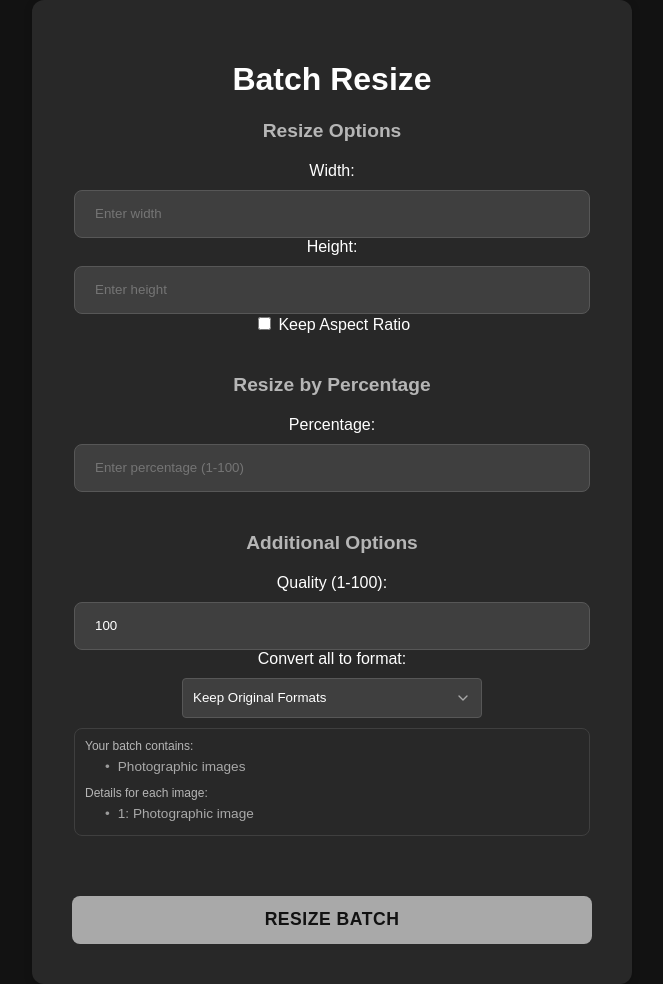
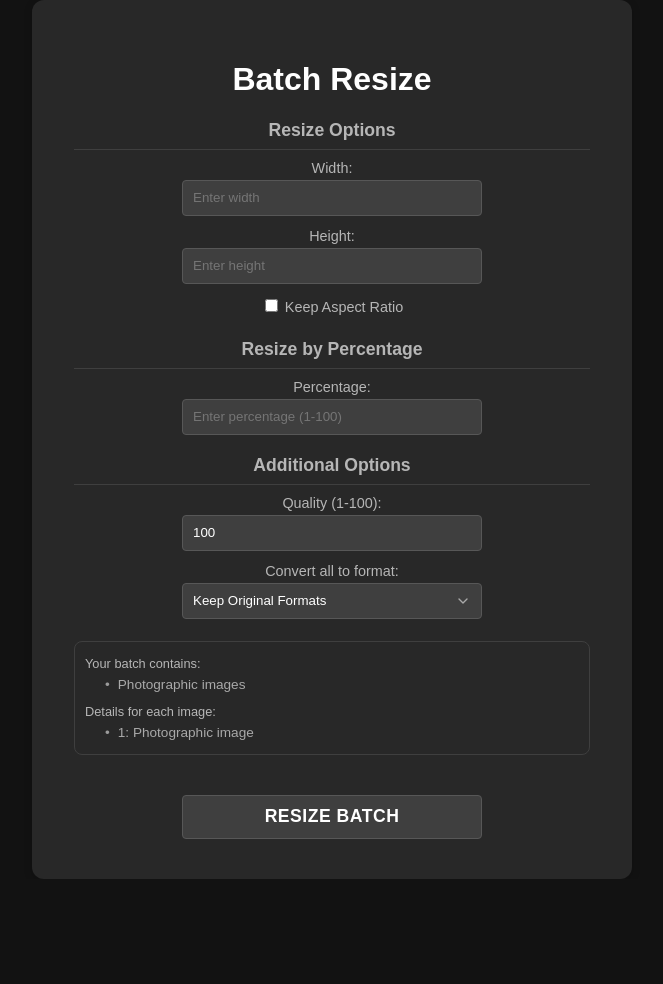
Before and after one commit to Tiritibambix/ImaGUIck, a Flask app: page /resize_batch_options/1 in a window 1280 px wide. Shown: the whole page, without its empty margins (308-971 px from the left). After the commit the page ends 879 px from the top, so only its background shows below. Run offline with Flask 3, Linux system fonts and the light colour scheme; some libraries are stand-ins or nearby versions.

Commit message:
style(ui): optimize form layouts and visual hierarchy
- Reduce container padding for more compact layout
- Add subtle section separators in form legends (resize forms only)
- Reduce spacing between form elements (12px)
- Standardize input heights (36px inputs, 44px submit)
- Improve typography scale and spacing
  - Legends: 1.1rem
  - Labels: 0.9rem
  - Help text: 0.8rem
  - Optimize label and help text margins
- Keep batch info section aligned with form width

```diff
--- a/templates/resize_batch.html
+++ b/templates/resize_batch.html
@@ -57,7 +57,7 @@
             width: 90%;
             max-width: 500px;
             background-color: var(--clr-surface-a10);
-            padding: var(--spacing-large);
+            padding: var(--spacing-medium);
             border-radius: var(--border-radius-lg);
             box-shadow: var(--box-shadow);
             text-align: center;
@@ -66,7 +66,7 @@
         }
 
         form fieldset {
-            margin-bottom: var(--spacing-large);
+            margin-bottom: var(--spacing-medium);
             border: none;
             padding: 0;
             display: flex;
@@ -78,10 +78,12 @@
             text-align: center;
             font-weight: bold;
             color: var(--clr-primary-a40);
-            margin-bottom: var(--spacing-medium);
+            margin-bottom: var(--spacing-small);
             width: 100%;
-            font-size: 1.2rem;
-            padding: 0 var(--spacing-small);
+            font-size: 1.1rem;
+            padding: 0;
+            border-bottom: 1px solid var(--clr-surface-a20);
+            padding-bottom: 8px;
         }
 
         .form-group {
@@ -89,90 +91,51 @@
             flex-direction: column;
             align-items: center;
             width: 100%;
+            margin-bottom: 12px;
+        }
+
+        .form-group:last-child {
+            margin-bottom: 0;
+        }
+
+        label {
+            color: var(--clr-primary-a40);
+            margin-bottom: 4px;
+            font-size: 0.9rem;
         }
 
         input[type="file"],
         input[type="text"],
+        select,
         button {
-            padding: var(--spacing-small);
-            margin-top: var(--spacing-small);
+            padding: 8px var(--spacing-small);
+            margin-top: 0;
             border: 1px solid var(--clr-surface-a30);
             border-radius: 4px;
             width: var(--input-width);
-            height: var(--input-height);
+            height: 36px;
             background-color: var(--clr-surface-a20);
             color: var(--clr-primary-a50);
             box-sizing: border-box;
         }
 
-        button {
-            border: none;
-            background-color: var(--clr-primary-a30);
-            color: var(--clr-surface-a0);
-            cursor: pointer;
-            font-size: 1rem;
-            transition: background-color 0.3s ease;
-        }
-
-        button:hover {
-            background-color: var(--clr-primary-a20);
-        }
-
         button[type="submit"] {
-            width: 100% !important;
             margin-top: var(--spacing-medium);
-            height: 48px;
-            border-radius: var(--border-radius-md);
+            height: 44px;
             font-weight: bold;
             letter-spacing: 0.5px;
             text-transform: uppercase;
-            transition: all var(--transition-speed) ease;
         }
 
-        button[type="submit"]:hover {
-            transform: translateY(-2px);
-            box-shadow: var(--box-shadow);
+        small {
+            display: block;
+            color: var(--clr-primary-a30);
+            margin-top: 4px;
+            font-size: 0.8rem;
         }
 
-        input[type="text"] {
-            width: 100%;
-            height: 48px;
-            border-radius: var(--border-radius-md);
-            padding: 0 var(--spacing-medium);
-            transition: all var(--transition-speed) ease;
-        }
-
-        input[type="text"]:focus {
-            outline: none;
-            border-color: var(--clr-primary-a40);
-            box-shadow: 0 0 0 2px var(--clr-primary-a30);
-        }
-
-        @media (min-width: 768px) {
-            .container {
-                max-width: 600px;
-                padding: var(--spacing-large);
-            }
-
-            .title-large {
-                font-size: 2rem;
-            }
-
-            button {
-                font-size: 1.1rem;
-            }
-        }
-
+        /* Styles spécifiques pour les selects */
         select {
-            padding: var(--spacing-small);
-            margin-top: var(--spacing-small);
-            border: 1px solid var(--clr-surface-a30);
-            border-radius: 4px;
-            width: var(--input-width);
-            height: var(--input-height);
-            background-color: var(--clr-surface-a20);
-            color: var(--clr-primary-a50);
-            box-sizing: border-box;
             cursor: pointer;
             appearance: none;
             padding-right: var(--spacing-large);
@@ -180,12 +143,6 @@
             background-repeat: no-repeat;
             background-position: right var(--spacing-small) center;
             background-size: 16px;
-        }
-
-        select:focus {
-            outline: none;
-            border-color: var(--clr-primary-a40);
-            box-shadow: 0 0 0 2px var(--clr-primary-a30);
         }
 
         .batch-info {
@@ -237,6 +194,21 @@
             content: "•";
             color: var(--clr-primary-a20);
             margin-right: 8px;
+        }
+
+        @media (min-width: 768px) {
+            .container {
+                max-width: 600px;
+                padding: var(--spacing-large);
+            }
+
+            .title-large {
+                font-size: 2rem;
+            }
+
+            button {
+                font-size: 1.1rem;
+            }
         }
     </style>
 </head>
```
Also changed, not shown: templates/index.html (+30 -17 lines), templates/resize.html (+31 -22 lines).
